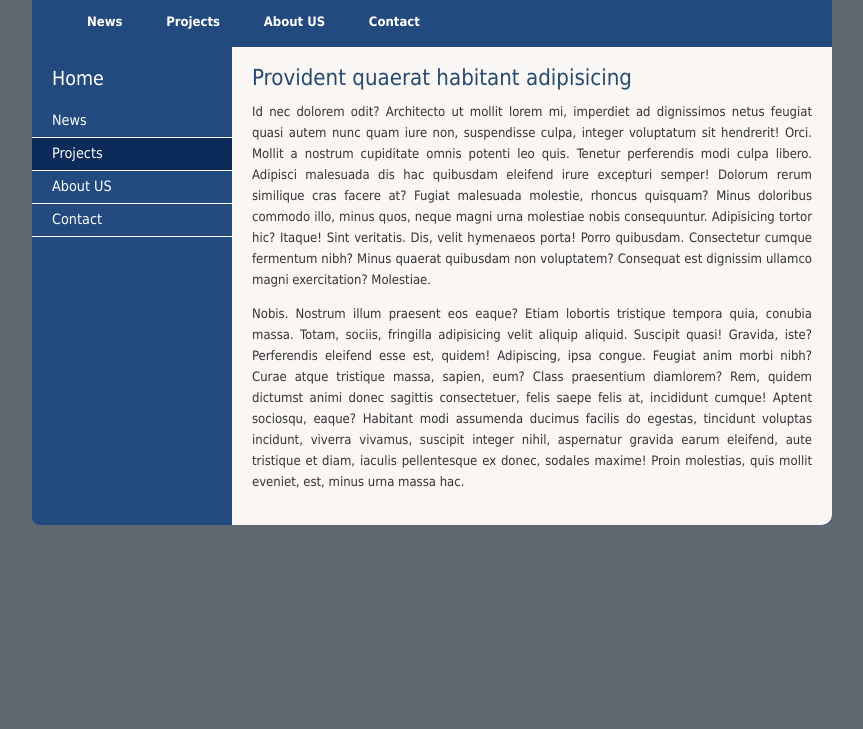
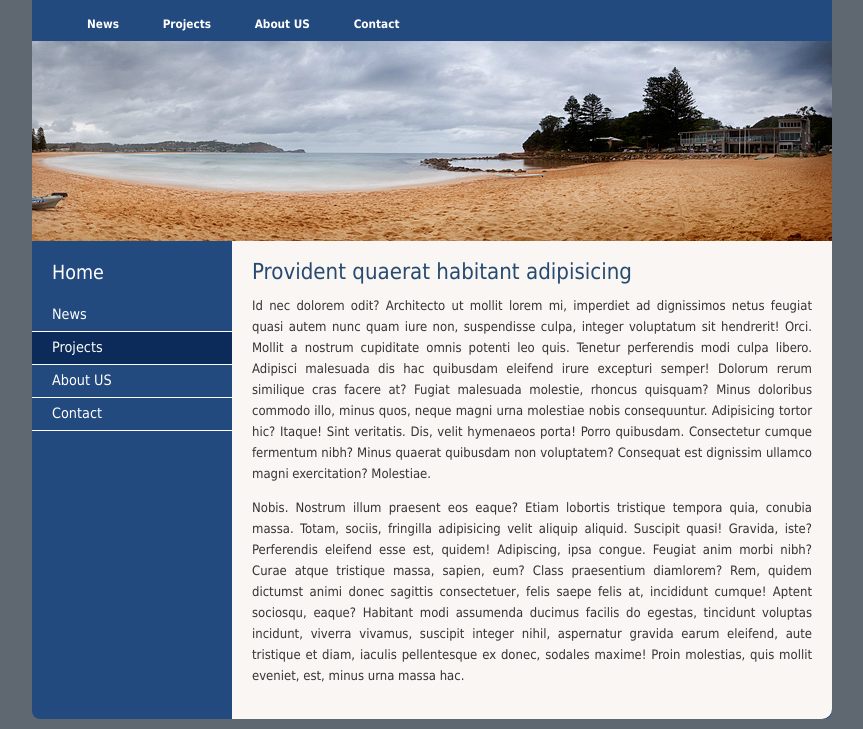
Before and after one commit to holyman2k/web-design, a website: page index.html in a window 1280 px wide. Shown: the part 93-822 px from the top of the page, without its empty margins (208-1071 px from the left). Before the commit the page ends 800 px from the top, so only its background shows below. Drawn offline with Linux system fonts and the light colour scheme.

Commit message:
moved banner to image folder added banner to page

```diff
--- a/index.html
+++ b/index.html
@@ -4,7 +4,7 @@
 	<head>
 	  <title>Home</title>
 	  <meta http-equiv="Content-type" content="text/html; charset=UTF-8">
-	  <link href="/style/base.css" type="text/css" rel="stylesheet">
+	  <link href="style/base.css" type="text/css" rel="stylesheet">
 	</head>
 
 	<body>
@@ -13,7 +13,7 @@
 
 			<div id="header">
 
-				<img src="/images/logo.png" alt="Web Design"/>
+				<img src="images/logo.png" alt="Web Design"/>
 				<a href="#">
 					<div class="email">Contact</div>
 				</a>
@@ -26,6 +26,10 @@
 					<li><a href="#">About US</a></li>
 					<li><a href="#">Contact</a></li>
 				</ul>
+			</div>
+
+			<div id="banner">&nbsp;
+			</div>
 
 			<div id="sideBar">
 				<h2>Home</h2>
--- a/style/base.css
+++ b/style/base.css
@@ -11,7 +11,7 @@ body {
 	background-color: #5f6871;
 }
 #wrap {
-	margin:0 auto;
+	margin:0 auto 10px auto;
 	width: 800px;
 	position: relative;
 	background-color: #224a7e;
@@ -19,8 +19,8 @@ body {
 	border-radius: 8px;
 }
 #header {
+	position: relative;
 	margin: 10px;
-	position: relative;
 	height: 80px;
 	background-color: #224a7e;
 }
@@ -48,21 +48,30 @@ body {
 }
 #navigation > ul {
 	margin: 0 0 0 35px;
-	padding: 0 0 10px 0;
+	padding: 0;
 }
 #navigation > ul > li{
 	display:inline;
 }
 #navigation > ul > li > a{
+	font-size: 0.9em;
 	font-weight: bold;
 	color: #FFFFFF;
 	text-decoration: none;
-	line-height: 30px;
+	line-height: 34px;
 	padding: 10px 20px 10px 20px;
+
+	-moz-border-radius: 8px 8px 0 0 ;
+	border-radius: 8px 8px 0 0 ;
 }
 #navigation > ul > li > a:hover{
 	background-color: #FFFFFF;
 	color: #224a7e;
+}
+#banner {
+	height: 200px;
+	background-image:url('../images/banner.png');
+	background-repeat:no-repeat;
 }
 #sideBar{
 	float: left;
```
Also changed, not shown: images/banner.png (added).
